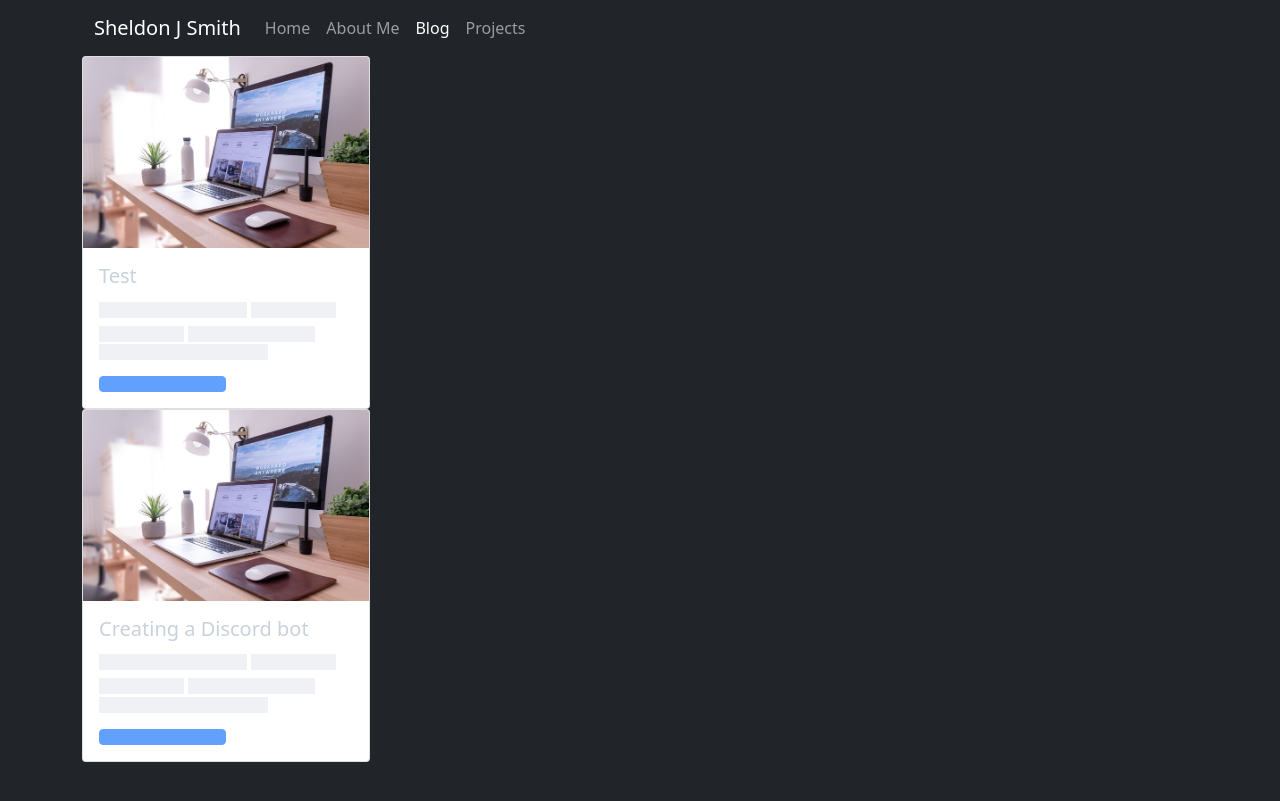
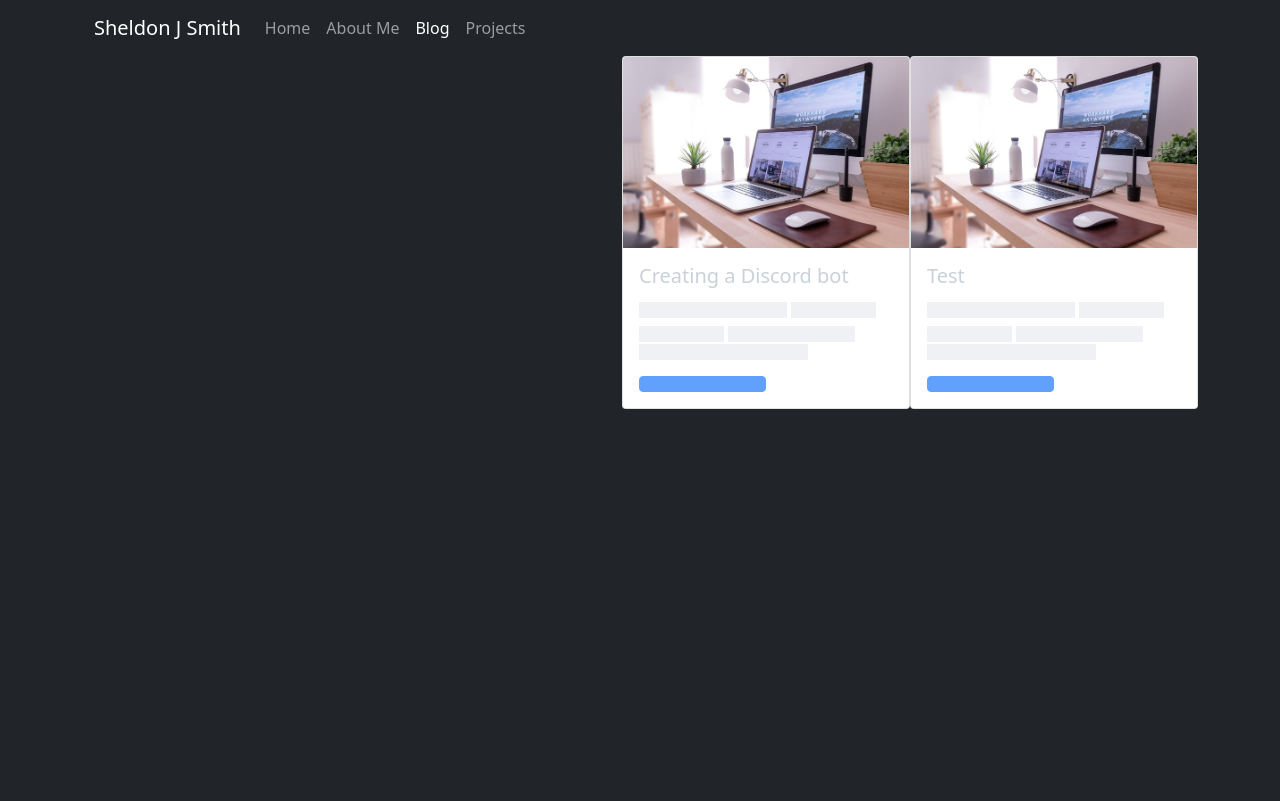
Before and after one commit to Screemm/screemm.github.io, a Jekyll site: the page built from blog.md, in a window 1280 px wide. Shown: the top 801 px of the page. Built offline with Jekyll 4.4.1, drawn with Linux system fonts in a browser that asks for light colours; nearby versions of some CDN libraries.

Commit message:
Update blog.html

```diff
--- a/_layouts/blog.html
+++ b/_layouts/blog.html
@@ -5,7 +5,7 @@
         <div class="container-fluid">
             <div class="container">
                 {% for post in site.posts %}
-                    <div class="card" aria-hidden="true" style="width: 18rem;">
+                    <div class="card" aria-hidden="true" style="width: 18rem; float: right;">
                         <img src="assets/images/{{ post.img }}" class="card-img-top" alt="...">
 
                         <div class="card-body">
```
